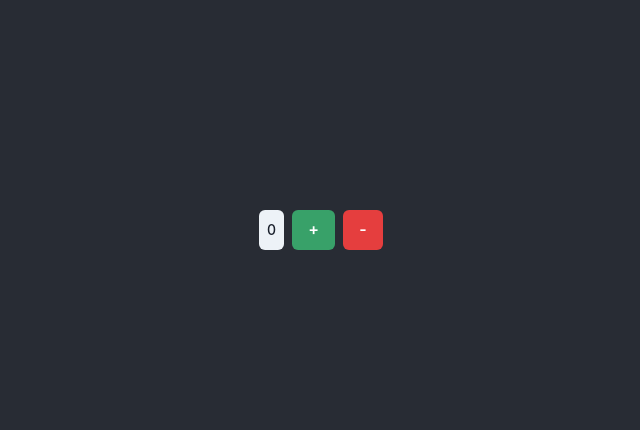
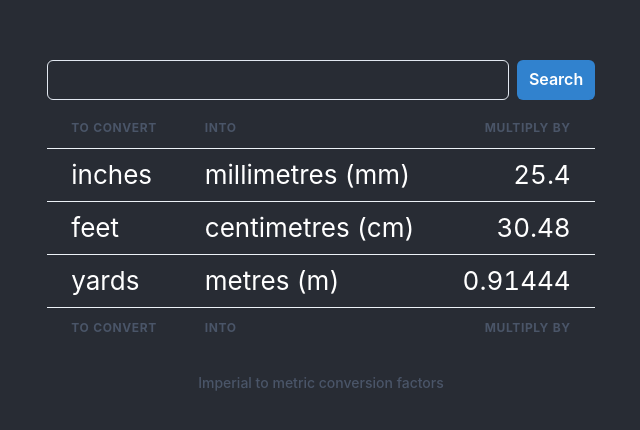
Before and after one commit to mhagmajer/warsawjs-workshop-52-itunes, a React (Create React App) app: page / in a window 1280 px wide. Shown: the part 170-600 px from the top of the page, without its empty margins (319-959 px from the left). Built offline with nearby package versions, Linux system fonts and the light colour scheme.

Commit message:
itunes UI

```diff
--- a/src/App.js
+++ b/src/App.js
@@ -1,6 +1,7 @@
 import logo from './logo.svg';
 import styles from './App.module.css';
 import { Counter } from './counter';
+import { Itunes } from './itunes/Itunes';
 
 function LearnReactBanner({ topic }) {
     return (
@@ -19,7 +20,7 @@
     return (
         <div className={styles['App']}>
             <header className={styles['App-header']}>
-                <Counter />
+                <Itunes />
             </header>
         </div>
     );
--- /dev/null
+++ b/src/itunes/Itunes.js
@@ -0,0 +1,60 @@
+import {
+    Button,
+    Input,
+    Stack,
+    Table,
+    Thead,
+    Tbody,
+    Tfoot,
+    Tr,
+    Th,
+    Td,
+    TableCaption,
+} from '@chakra-ui/react';
+
+export function Itunes() {
+    return (
+        <Stack>
+            <Stack direction="row">
+                <Input />
+                <Button colorScheme="blue">Search</Button>
+            </Stack>
+            <Table variant="simple">
+                <TableCaption>
+                    Imperial to metric conversion factors
+                </TableCaption>
+                <Thead>
+                    <Tr>
+                        <Th>To convert</Th>
+                        <Th>into</Th>
+                        <Th isNumeric>multiply by</Th>
+                    </Tr>
+                </Thead>
+                <Tbody>
+                    <Tr>
+                        <Td>inches</Td>
+                        <Td>millimetres (mm)</Td>
+                        <Td isNumeric>25.4</Td>
+                    </Tr>
+                    <Tr>
+                        <Td>feet</Td>
+                        <Td>centimetres (cm)</Td>
+                        <Td isNumeric>30.48</Td>
+                    </Tr>
+                    <Tr>
+                        <Td>yards</Td>
+                        <Td>metres (m)</Td>
+                        <Td isNumeric>0.91444</Td>
+                    </Tr>
+                </Tbody>
+                <Tfoot>
+                    <Tr>
+                        <Th>To convert</Th>
+                        <Th>into</Th>
+                        <Th isNumeric>multiply by</Th>
+                    </Tr>
+                </Tfoot>
+            </Table>
+        </Stack>
+    );
+}
--- /dev/null
+++ b/src/itunes/index.js
@@ -0,0 +1 @@
+export * from './Itunes';
```
